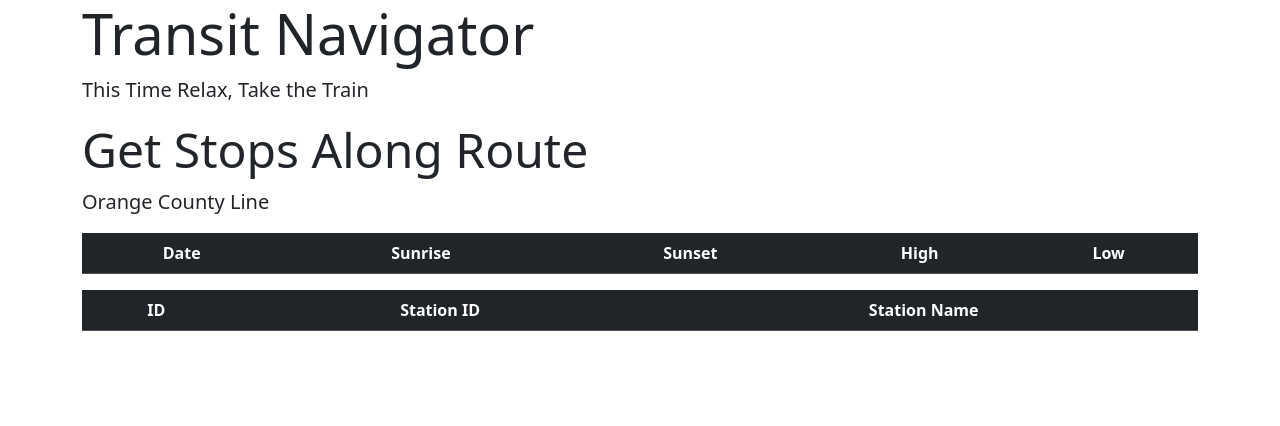
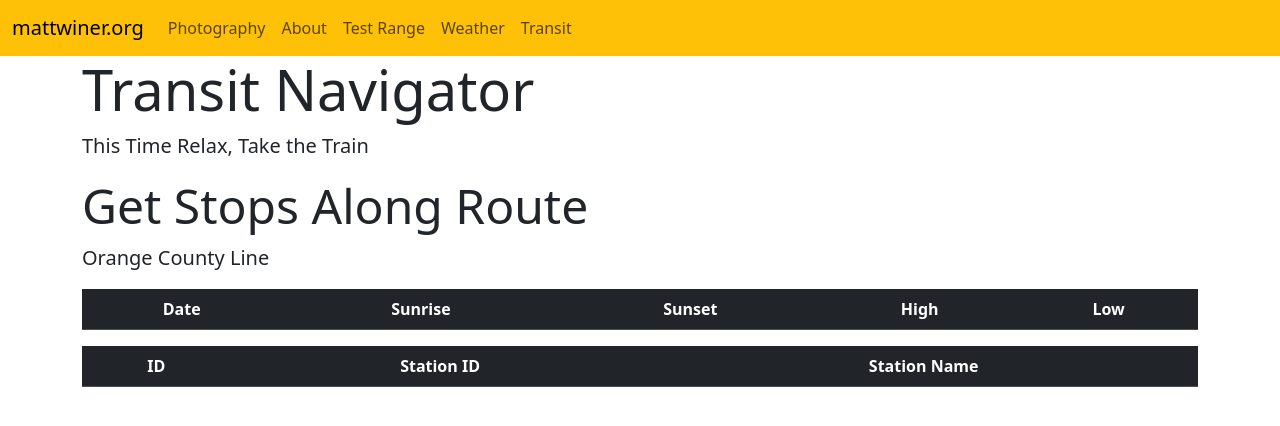
Before and after one commit to matwin04/mattwiner.org, a website: page views/transitNavigator.html in a window 1280 px wide. Drawn offline with nearby package versions, Linux system fonts and the light colour scheme; files that its build step writes are made by us from their sources; no server answers.

Commit message:
Update transitNavigator.html

```diff
--- a/views/transitNavigator.html
+++ b/views/transitNavigator.html
@@ -6,6 +6,7 @@
         <link rel="stylesheet" href="https://cdn.jsdelivr.net/npm/bootstrap@5.3.2/dist/css/bootstrap.min.css" />
     </head>
     <body>
+        {{>navbar}}
         <div class="container">
             <div class="jumbotron">
                 <h1 class="display-4">Transit Navigator</h1>
@@ -36,7 +37,6 @@
                         <th scope="col">ID</th>
                         <th scope="col">Station ID</th>
                         <th scope="col">Station Name</th>
-
                     </tr>
                 </thead>
                 <tbody id="transit-stops-body"></tbody>
```
